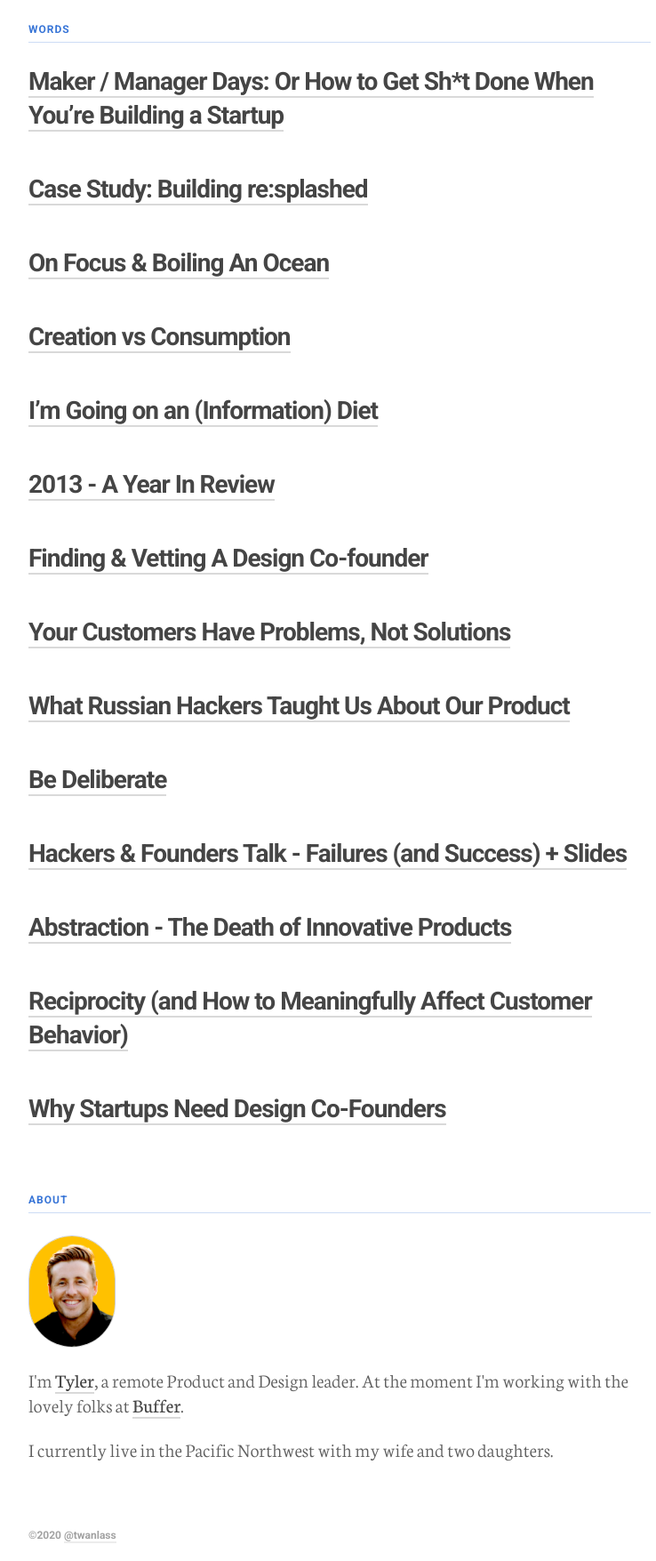
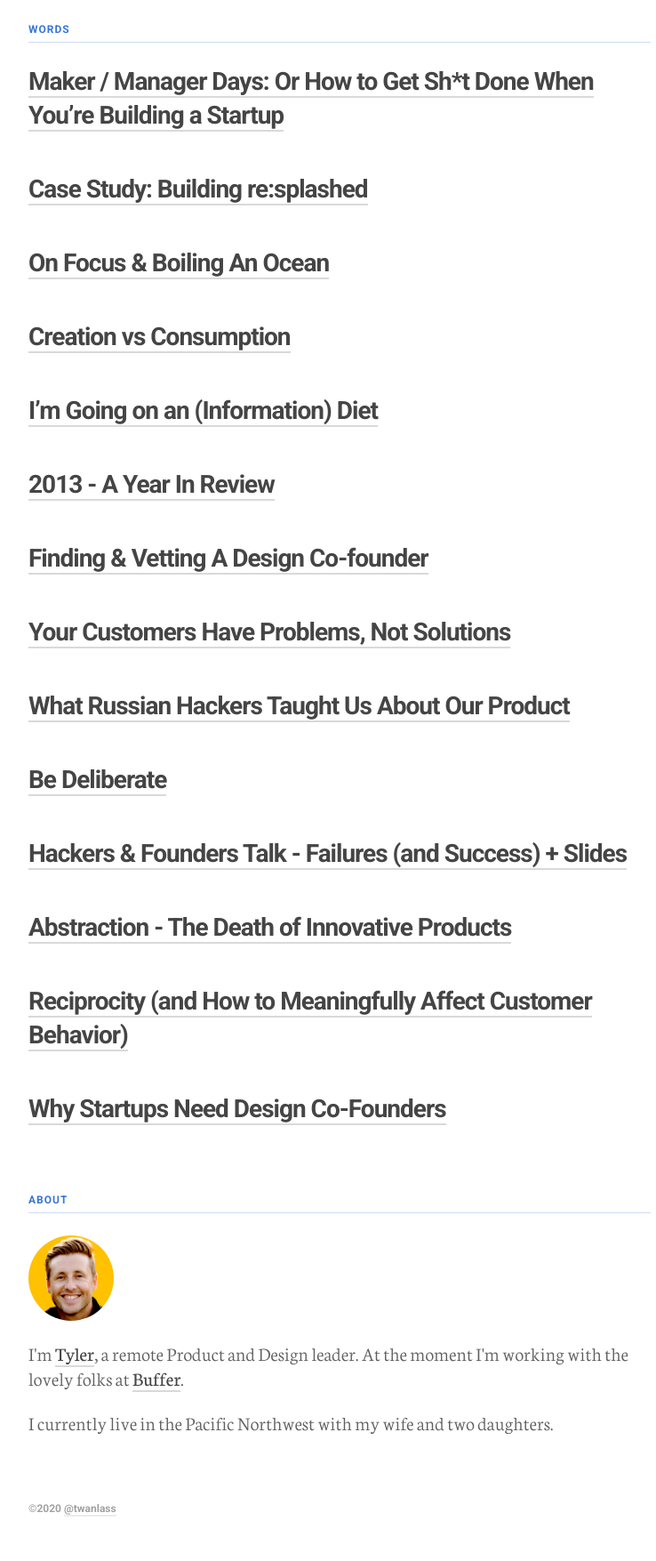
Before and after one commit to twanlass/twanlass.github.io, a Jekyll site: the page built from index.html, in a window 1280 px wide. Shown: the whole page at 89% size, without its empty margins (258-996 px from the left). Built offline with Jekyll 4.4.1, drawn with Linux system fonts in a browser that asks for light colours; after the commit the page ends 1724 px from its top, so only the background shows below that.

Commit message:
CSS fixes.

```diff
--- a/_includes/about.html
+++ b/_includes/about.html
@@ -1,7 +1,7 @@
 <div class="about">
     <div class="heading">About</div>
     <div class="hr"></div>
-    <img src="/img/tdub-headshot-2020.jpg" style="width: 96px;border-radius: 100px;"/>
+    <img src="/img/tdub-headshot-2020-sq.jpg" style="width: 96px;border-radius: 100px; border: 0;"/>
     <p>I'm <a href="//twitter.com/twanlass">Tyler</a>, a remote Product and Design leader. At the moment I'm working with the lovely folks at <a href="//buffer.com">Buffer</a>.</p>
     <p>I currently live in the Pacific Northwest with my wife and two daughters.</p>
 </div>
```
Also changed, not shown: img/tdub-headshot-2020-sq.jpg (added), img/tdub-headshot-2020.jpg (deleted).
